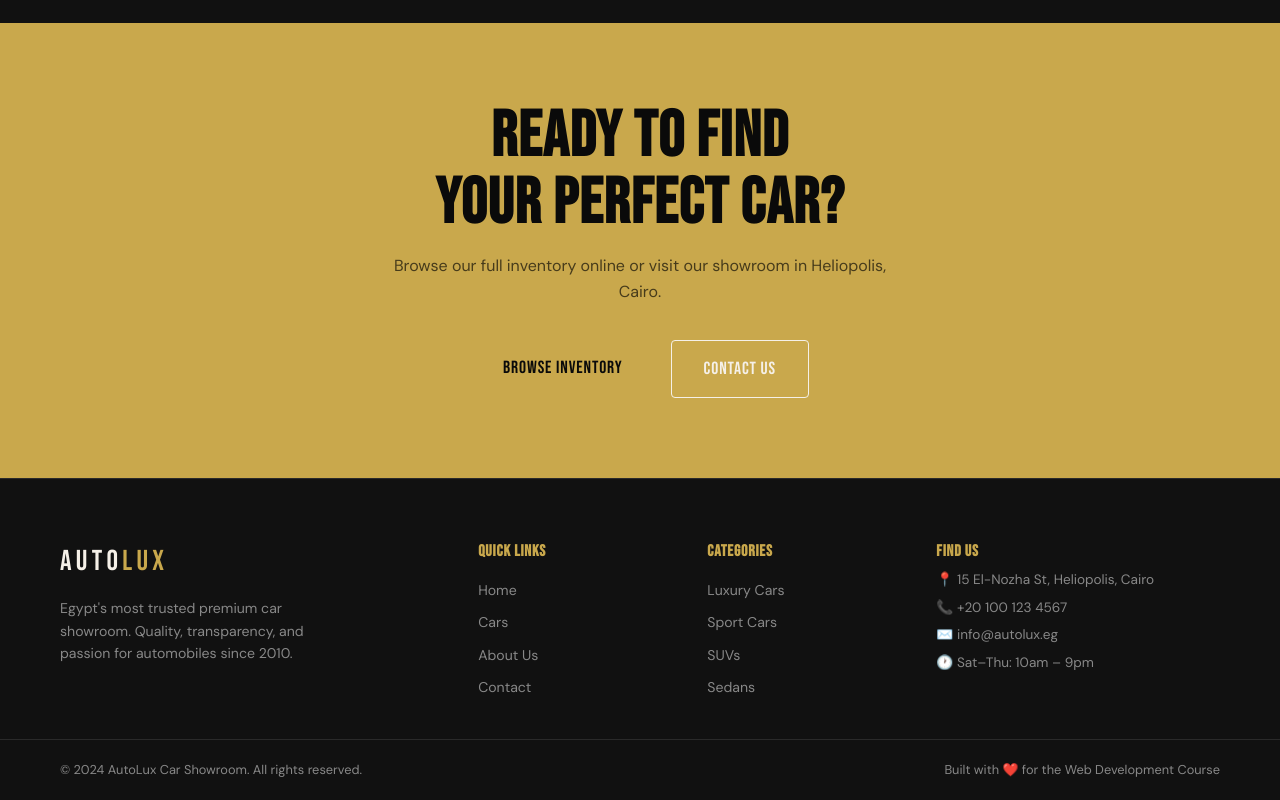
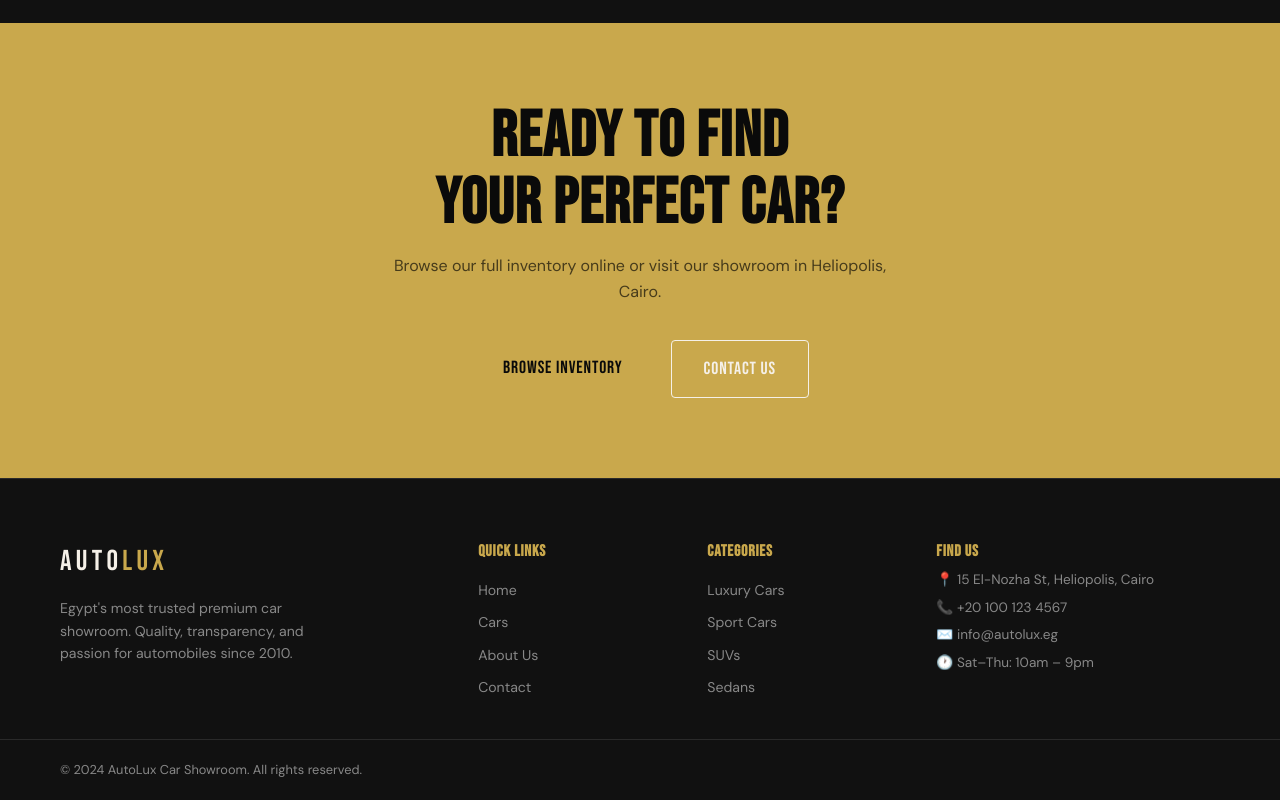
Before and after one commit to Mohamedahmed4444/autolux, a website: page index.html in a window 1280 px wide. Shown: the part 2961-3761 px from the top of the page. Drawn offline with Linux system fonts and the light colour scheme; no server answers.

Commit message:
Update index.html

```diff
--- a/index.html
+++ b/index.html
@@ -154,7 +154,7 @@
   </div>
   <div class="footer-bottom">
     <p>© 2024 AutoLux Car Showroom. All rights reserved.</p>
-    <p>Built with ❤️ for the Web Development Course</p>
+    <!-- <p>Built with ❤️ for the Web Development Course</p> -->
   </div>
 </footer>
 
```
